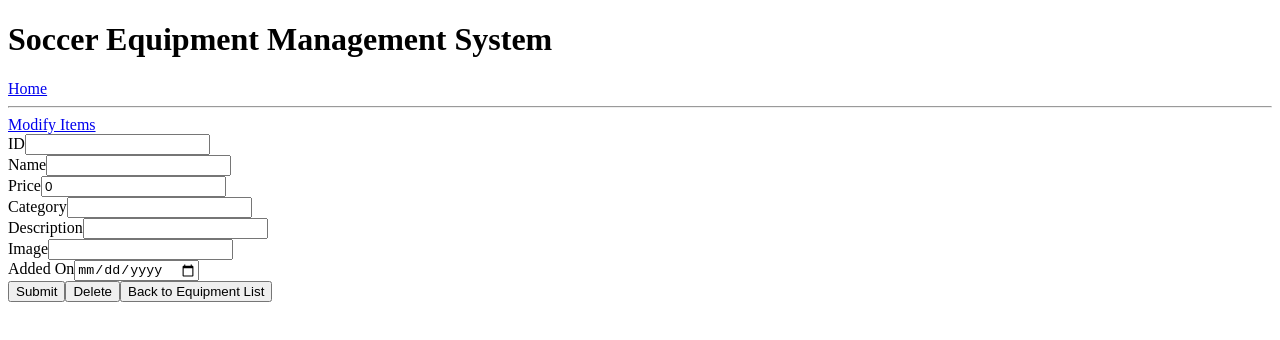
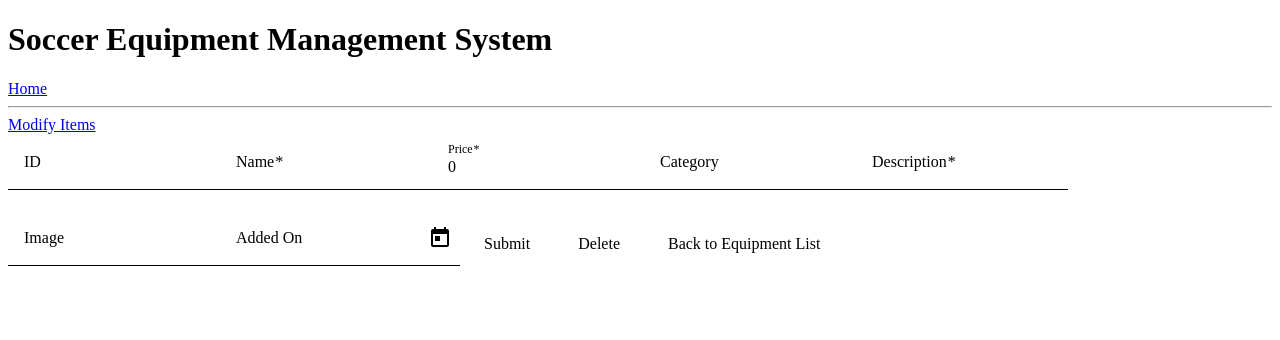
Before and after one commit to Karol-ALArab/karolAlarabLearningAngular, an Angular app: page /modify in a window 1280 px wide. Shown: the top 340 px of the page. Built offline with nearby package versions, Linux system fonts and the light colour scheme; what angular-in-memory-web-api would draw is missing.

Commit message:
Assigment 10: completed material design

```diff
--- a/package.json
+++ b/package.json
@@ -27,6 +27,7 @@
     "@angular/compiler": "^21.0.0",
     "@angular/core": "^21.0.0",
     "@angular/forms": "^21.0.0",
+    "@angular/material": "^21.2.5",
     "@angular/platform-browser": "^21.0.0",
     "@angular/router": "^21.0.0",
     "angular-in-memory-web-api": "^0.21.0",
--- a/src/app/equipment-list-item/equipment-list-item.html
+++ b/src/app/equipment-list-item/equipment-list-item.html
@@ -1,4 +1,9 @@
-<div *ngIf="item" class="item-content">
+<mat-card *ngIf="item" class="item-card">
+  <mat-card-header>
+    <mat-card-title>{{ item | equipmentLabel }}</mat-card-title>
+  </mat-card-header>
+
+  <mat-card-content>
     <img
       *ngIf="item.image"
       [src]="item.image"
@@ -7,11 +12,10 @@
       height="300"
       class="item-image"
     />
-  <div class="item-details">
-    <h2>{{ item | equipmentLabel }}</h2>
+
     <p><strong>Category:</strong> {{ item.category | uppercase }}</p>
     <p><strong>Price:</strong> {{ item.price | currency }}</p>
     <p><strong>Added On:</strong> {{ item.dateAdded | date:'longDate' }}</p>
     <p><strong>Description:</strong> {{ item.description }}</p>
-  </div>
-</div>
+  </mat-card-content>
+</mat-card>
--- a/src/app/equipment-list-item/equipment-list-item.ts
+++ b/src/app/equipment-list-item/equipment-list-item.ts
@@ -2,12 +2,13 @@ import {Component, Input, } from '@angular/core';
 import {Items} from '../shared-models/items';
 import {CurrencyPipe, DatePipe, NgIf, NgOptimizedImage, UpperCasePipe} from '@angular/common';
 import {EquipmentLabel} from '../pipes/equipment-label';
+import {MatCardModule} from '@angular/material/card';
 
 
 @Component({
   selector: 'app-equipment-list-item',
   standalone: true,
-  imports: [NgIf, UpperCasePipe, CurrencyPipe, DatePipe, EquipmentLabel],
+  imports: [NgIf, UpperCasePipe, CurrencyPipe, DatePipe, EquipmentLabel, MatCardModule],
   templateUrl: './equipment-list-item.html',
   styleUrl: './equipment-list-item.css',
 })
--- a/src/app/equipment-list/equipment-list.html
+++ b/src/app/equipment-list/equipment-list.html
@@ -7,15 +7,15 @@
     <app-equipment-list-item [item]="equipment"></app-equipment-list-item>
 
     <div class="equipment-actions">
-      <button type="button" appHoverHighlight="lightgreen" (click)="viewItem(equipment.id)">
-        View Details
+      <button mat-raised-button appHoverHighlight="lightgreen" (click)="viewItem(equipment.id)">
+        View
       </button>
 
-      <button type="button" appHoverHighlight="lightblue" (click)="editItem(equipment.id)">
+      <button mat-raised-button appHoverHighlight="lightblue" (click)="editItem(equipment.id)">
         Edit
       </button>
 
-      <button type="button" appHoverHighlight="yellow" (click)="deleteItem(equipment.id)">
+      <button mat-raised-button appHoverHighlight="yellow" (click)="deleteItem(equipment.id)">
         Delete
       </button>
     </div>
--- a/src/app/equipment-list/equipment-list.ts
+++ b/src/app/equipment-list/equipment-list.ts
@@ -6,10 +6,13 @@ import { EquipmentListItem } from '../equipment-list-item/equipment-list-item';
 import { EquipmentService } from '../services/equipment';
 import { HoverHighlightDirective } from '../directives/hover-highlight';
 
+import { MatCardModule } from '@angular/material/card';
+import {MatIconModule} from '@angular/material/icon';
+import {MatButtonModule} from '@angular/material/button';
 @Component({
   selector: 'app-equipment-list',
   standalone: true,
-  imports: [EquipmentListItem, NgFor, NgIf, HoverHighlightDirective],
+  imports: [EquipmentListItem, NgFor, NgIf, HoverHighlightDirective, MatIconModule,MatButtonModule, MatCardModule],
   templateUrl: './equipment-list.html',
   styleUrl: './equipment-list.css',
 })
--- a/src/app/modify-list-item/modify-list-item.html
+++ b/src/app/modify-list-item/modify-list-item.html
@@ -1,42 +1,46 @@
 <form [formGroup]="itemForm" (ngSubmit)="onSubmit()">
-  <div class="form-group">
-    <label for="id">ID</label>
-    <input type="number" id="id" formControlName="id" />
-  </div>
 
-  <div class="form-group">
-    <label for="name">Name</label>
-    <input type="text" id="name" formControlName="name" required appHighlightOn="lightblue" />
-  </div>
+  <mat-form-field appearance="fill">
+    <mat-label>ID</mat-label>
+    <input matInput type="number" formControlName="id" />
+  </mat-form-field>
 
-  <div class="form-group">
-    <label for="price">Price</label>
-    <input type="number" id="price" formControlName="price" required appHighlightOn="lightblue"  />
-  </div>
+  <mat-form-field appearance="fill">
+    <mat-label>Name</mat-label>
+    <input matInput formControlName="name" required appHighlightOn="lightblue" matTooltip="Enter equipment name" />
+  </mat-form-field>
 
-  <div class="form-group">
-    <label for="category">Category</label>
-    <input type="text" id="category" formControlName="category" appHighlightOn="lightblue"  />
-  </div>
+  <mat-form-field appearance="fill">
+    <mat-label>Price</mat-label>
+    <input matInput type="number" formControlName="price" required appHighlightOn="lightblue" matTooltip="Enter price" />
+  </mat-form-field>
 
-  <div class="form-group">
-    <label for="description">Description</label>
-    <input type="text" id="description" formControlName="description" appHighlightOn="lightblue"  />
-  </div>
+  <mat-form-field appearance="fill">
+    <mat-label>Category</mat-label>
+    <input matInput formControlName="category" appHighlightOn="lightblue" matTooltip="Enter category" />
+  </mat-form-field>
 
-  <div class="form-group">
-    <label for="image">Image</label>
-    <input type="text" id="image" formControlName="image" appHighlightOn="lightblue" />
-  </div>
+  <mat-form-field appearance="fill">
+    <mat-label>Description</mat-label>
+    <input matInput formControlName="description" appHighlightOn="lightblue" matTooltip="Enter description" />
+  </mat-form-field>
 
-  <div class="form-group">
-    <label for="addedOn">Added On</label>
-    <input type="date" id="dateAdded" formControlName="dateAdded" appHighlightOn="lightblue" />
-  </div>
+  <mat-form-field appearance="fill">
+    <mat-label>Image</mat-label>
+    <input matInput formControlName="image" appHighlightOn="lightblue" matTooltip="Enter image URL" />
+  </mat-form-field>
 
-  <button type="submit">Submit</button>
-  <button type="button" (click)="onDelete()">Delete</button>
-  <button type="button" (click)="navBackToEquipmentList()">Back to Equipment List</button>
+  <mat-form-field appearance="fill">
+    <mat-label>Added On</mat-label>
+    <input matInput [matDatepicker]="picker" formControlName="dateAdded" matTooltip="Select date">
+    <mat-datepicker-toggle matIconSuffix [for]="picker"></mat-datepicker-toggle>
+    <mat-datepicker #picker></mat-datepicker>
+  </mat-form-field>
+
+  <button mat-raised-button type="submit">Submit</button>
+  <button mat-raised-button type="button" (click)="onDelete()">Delete</button>
+  <button mat-raised-button type="button" (click)="navBackToEquipmentList()">Back to Equipment List</button>
+
 </form>
 
 <p *ngIf="error">{{ error }}</p>
--- a/src/app/modify-list-item/modify-list-item.ts
+++ b/src/app/modify-list-item/modify-list-item.ts
@@ -5,11 +5,21 @@ import { CommonModule, NgIf } from '@angular/common';
 import { HighlightOnDirective } from '../directives/highlight-on';
 import { EquipmentService } from '../services/equipment';
 import { Items } from '../shared-models/items';
+import {MatButtonModule} from '@angular/material/button';
+import {MatFormFieldModule} from '@angular/material/form-field';
+import {MatInputModule} from '@angular/material/input';
+import {MatTooltipModule} from '@angular/material/tooltip';
+import {MatDatepickerModule} from '@angular/material/datepicker';
+import {MatNativeDateModule} from '@angular/material/core';
 
 @Component({
   selector: 'app-modify-list-item',
   standalone: true,
-  imports: [CommonModule, NgIf, ReactiveFormsModule, HighlightOnDirective],
+  imports: [CommonModule, NgIf, ReactiveFormsModule, HighlightOnDirective, MatFormFieldModule,
+    MatInputModule,
+    MatButtonModule,
+    MatTooltipModule, MatDatepickerModule,
+    MatNativeDateModule],
   templateUrl: './modify-list-item.html',
   styleUrl: './modify-list-item.css'
 })
```
Also changed, not shown: 1 other file (tests, documents, lock files or other folders). Lines whose indentation alone changed are shown as unchanged.
